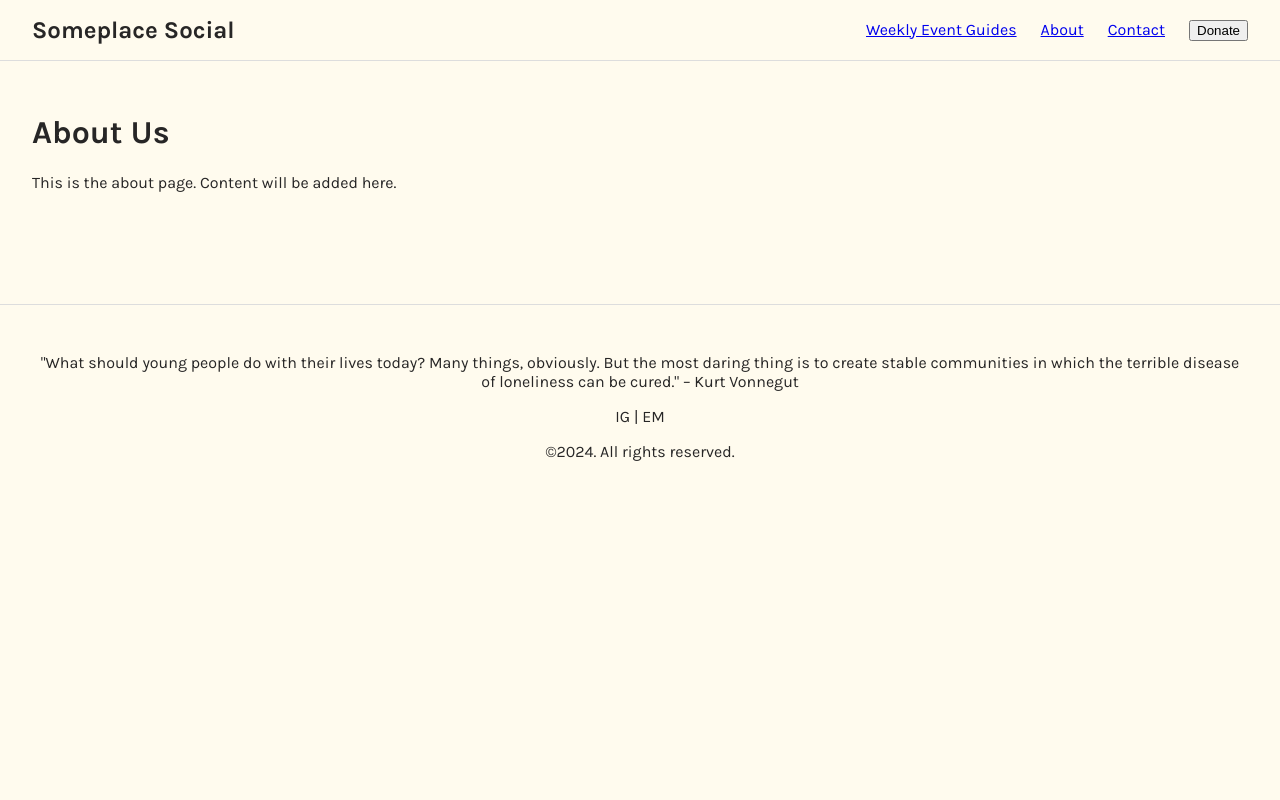
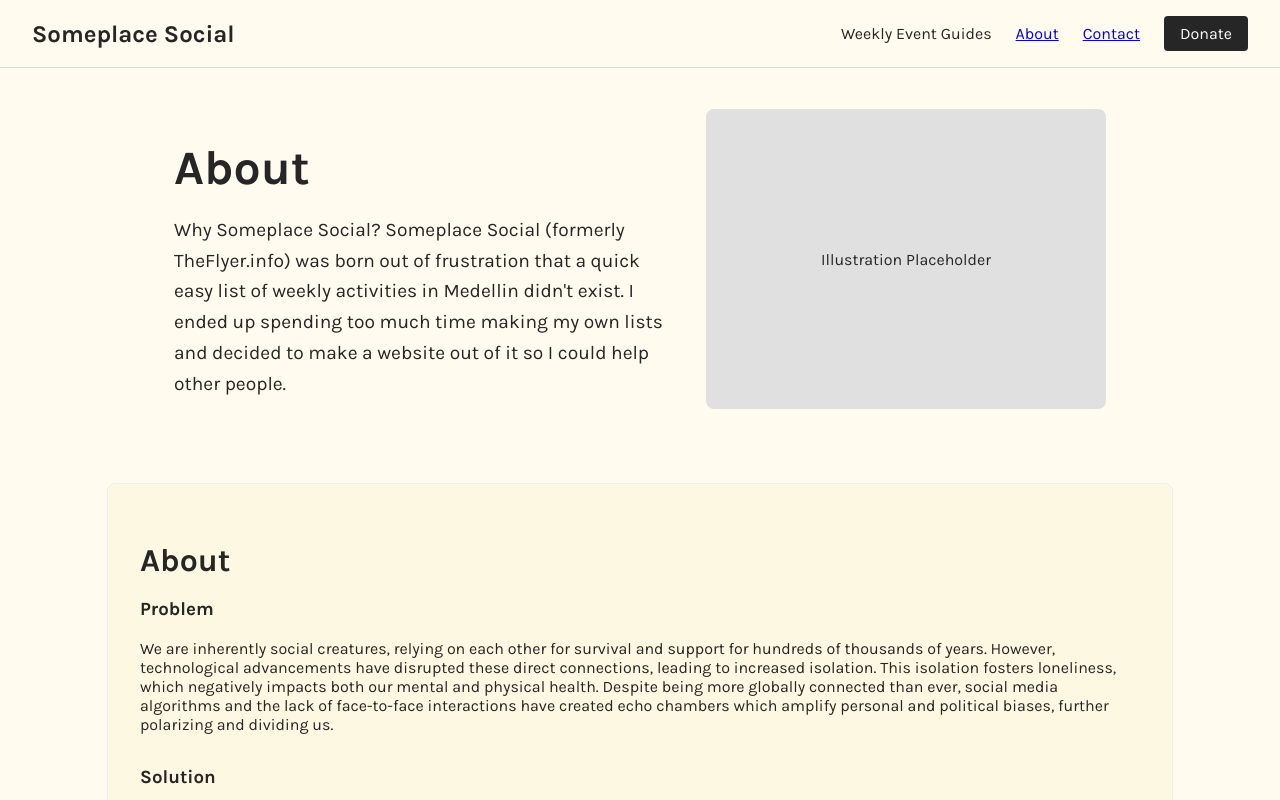
Before and after one commit to someplace-social/someplace_social, a Next.js app: page /about in a window 1280 px wide. Shown: the top 800 px of the page. Built offline with nearby package versions, Linux system fonts and the light colour scheme.

Commit message:
feat: update donate links and build static about and contact page layouts

```diff
--- a/app/about/page.tsx
+++ b/app/about/page.tsx
@@ -1,8 +1,87 @@
+// Reusing styles from homepage for consistency
+const pageStyles: React.CSSProperties = {
+  display: 'flex',
+  flexDirection: 'column',
+  alignItems: 'center',
+  padding: '2rem',
+  maxWidth: '1000px',
+  margin: '0 auto',
+};
+
+const heroSectionStyles: React.CSSProperties = {
+  display: 'flex',
+  alignItems: 'center',
+  justifyContent: 'center',
+  gap: '2rem',
+  width: '100%',
+  marginBottom: '4rem',
+};
+
+const heroTextStyles: React.CSSProperties = {
+  flex: 1,
+  maxWidth: '500px',
+};
+
+const illustrationPlaceholderStyles: React.CSSProperties = {
+  flex: 1,
+  maxWidth: '400px',
+  height: '300px',
+  backgroundColor: '#e0e0e0',
+  borderRadius: '8px',
+  display: 'flex',
+  alignItems: 'center',
+  justifyContent: 'center',
+};
+
+const contentBoxStyles: React.CSSProperties = {
+  backgroundColor: '#fdf8e1',
+  border: '1px solid #eee',
+  borderRadius: '8px',
+  padding: '2rem',
+  width: '100%',
+};
+
+const buttonStyles: React.CSSProperties = {
+  backgroundColor: '#272626',
+  color: 'white',
+  padding: '10px 20px',
+  border: 'none',
+  borderRadius: '4px',
+  cursor: 'pointer',
+  textDecoration: 'none',
+  display: 'inline-block',
+  marginTop: '1rem',
+};
+
 export default function AboutPage() {
   return (
-    <main style={{ padding: '2rem' }}>
-      <h1>About Us</h1>
-      <p>This is the about page. Content will be added here.</p>
+    <main style={pageStyles}>
+      <section style={heroSectionStyles}>
+        <div style={heroTextStyles}>
+          <h1 style={{ fontSize: '3em', marginBottom: '1rem' }}>About</h1>
+          <p style={{ fontSize: '1.2em', lineHeight: 1.6 }}>
+            Why Someplace Social? Someplace Social (formerly TheFlyer.info) was born out of frustration that a quick easy list of weekly activities in Medellin didn't exist. I ended up spending too much time making my own lists and decided to make a website out of it so I could help other people.
+          </p>
+        </div>
+        <div style={illustrationPlaceholderStyles}>
+          <span>Illustration Placeholder</span>
+        </div>
+      </section>
+
+      <section style={contentBoxStyles}>
+        <h2 style={{ fontSize: '2em', marginBottom: '1rem' }}>About</h2>
+        <h3>Problem</h3>
+        <p>We are inherently social creatures, relying on each other for survival and support for hundreds of thousands of years. However, technological advancements have disrupted these direct connections, leading to increased isolation. This isolation fosters loneliness, which negatively impacts both our mental and physical health. Despite being more globally connected than ever, social media algorithms and the lack of face-to-face interactions have created echo chambers which amplify personal and political biases, further polarizing and dividing us.</p>
+        <h3 style={{marginTop: '2rem'}}>Solution</h3>
+        <p>Luckily, the solution to isolation is actually super fun: More clubs, classes, art, and parties. We can leverage technology by using it to find existing communities, encourage new spaces, and go someplace social.</p>
+        <hr style={{margin: '2rem 0'}} />
+        <p style={{textAlign: 'center', fontStyle: 'italic'}}>"What should young people do with their lives today? Many things, obviously. But the most daring thing is to create stable communities in which the terrible disease of loneliness can be cured." – Kurt Vonnegut</p>
+        <div style={{textAlign: 'center'}}>
+          <a href="https://buymeacoffee.com/someplacesocial" target="_blank" rel="noopener noreferrer" style={buttonStyles}>
+            Donate
+          </a>
+        </div>
+      </section>
     </main>
   );
 }
--- a/app/components/Header.tsx
+++ b/app/components/Header.tsx
@@ -1,3 +1,6 @@
+"use client";
+
+import { useState } from 'react';
 import Link from 'next/link';
 
 const headerStyles: React.CSSProperties = {
@@ -6,14 +9,45 @@ const headerStyles: React.CSSProperties = {
   alignItems: 'center',
   padding: '1rem 2rem',
   borderBottom: '1px solid #ddd',
+  position: 'relative',
 };
 
 const navStyles: React.CSSProperties = {
   display: 'flex',
   gap: '1.5rem',
+  alignItems: 'center',
+};
+
+const navItemStyles: React.CSSProperties = {
+  position: 'relative',
+};
+
+const dropdownMenuStyles: React.CSSProperties = {
+  position: 'absolute',
+  top: '100%',
+  left: 0,
+  backgroundColor: 'white',
+  border: '1px solid #ddd',
+  borderRadius: '4px',
+  padding: '0.5rem',
+  marginTop: '0.5rem',
+  zIndex: 10,
+};
+
+const buttonStyles: React.CSSProperties = {
+  backgroundColor: '#272626',
+  color: 'white',
+  padding: '8px 16px',
+  border: 'none',
+  borderRadius: '4px',
+  cursor: 'pointer',
+  textDecoration: 'none',
+  fontSize: '1rem',
 };
 
 export default function Header() {
+  const [isDropdownOpen, setIsDropdownOpen] = useState(false);
+
   return (
     <header style={headerStyles}>
       <div>
@@ -22,10 +56,25 @@ export default function Header() {
         </Link>
       </div>
       <nav style={navStyles}>
-        <Link href="/medellin">Weekly Event Guides</Link>
+        <div
+          style={navItemStyles}
+          onMouseEnter={() => setIsDropdownOpen(true)}
+          onMouseLeave={() => setIsDropdownOpen(false)}
+        >
+          <span style={{ cursor: 'pointer' }}>Weekly Event Guides</span>
+          {isDropdownOpen && (
+            <div style={dropdownMenuStyles}>
+              <Link href="/medellin" style={{ display: 'block', whiteSpace: 'nowrap' }}>
+                Medellin
+              </Link>
+            </div>
+          )}
+        </div>
         <Link href="/about">About</Link>
         <Link href="/contact">Contact</Link>
-        <button>Donate</button>
+        <a href="https://buymeacoffee.com/someplacesocial" target="_blank" rel="noopener noreferrer" style={buttonStyles}>
+          Donate
+        </a>
       </nav>
     </header>
   );
--- a/app/page.tsx
+++ b/app/page.tsx
@@ -78,7 +78,9 @@ export default function Home() {
         </Link>
         <p>Community supported events, group activities, and weekly classes all in one place. Find traveler friendly language exchanges, free salsa classes, fun parties, and other stuff to do happening near you.</p>
         <p style={{ marginTop: '1rem' }}><strong>More Social Projects & Cities Coming Soon</strong></p>
-        <button style={buttonStyles}>Donate</button>
+        <a href="https://buymeacoffee.com/someplacesocial" target="_blank" rel="noopener noreferrer" style={buttonStyles}>
+          Donate
+        </a>
       </section>
     </main>
   );
```
Also changed, not shown: app/contact/page.tsx (+84 -3 lines).
